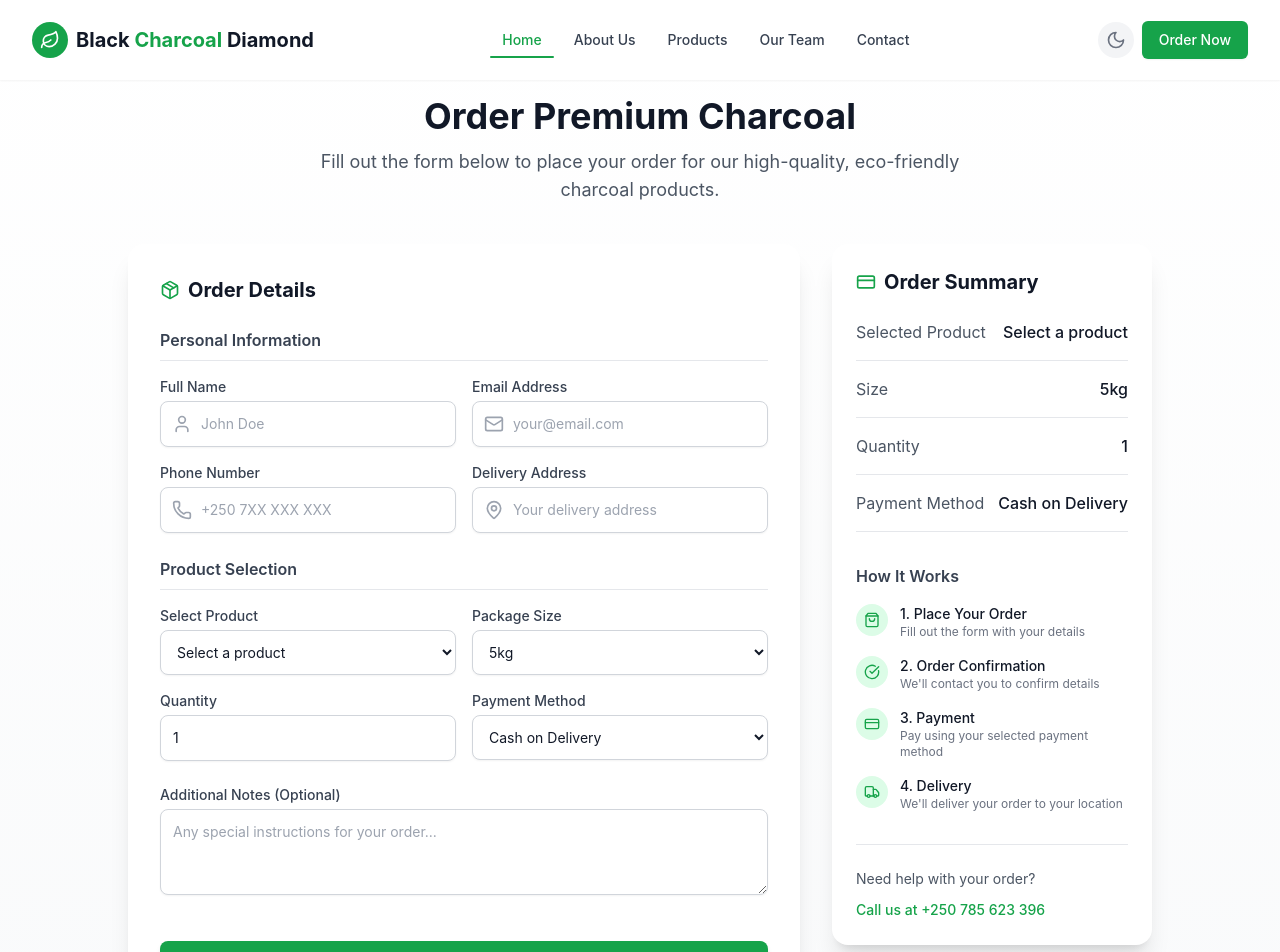
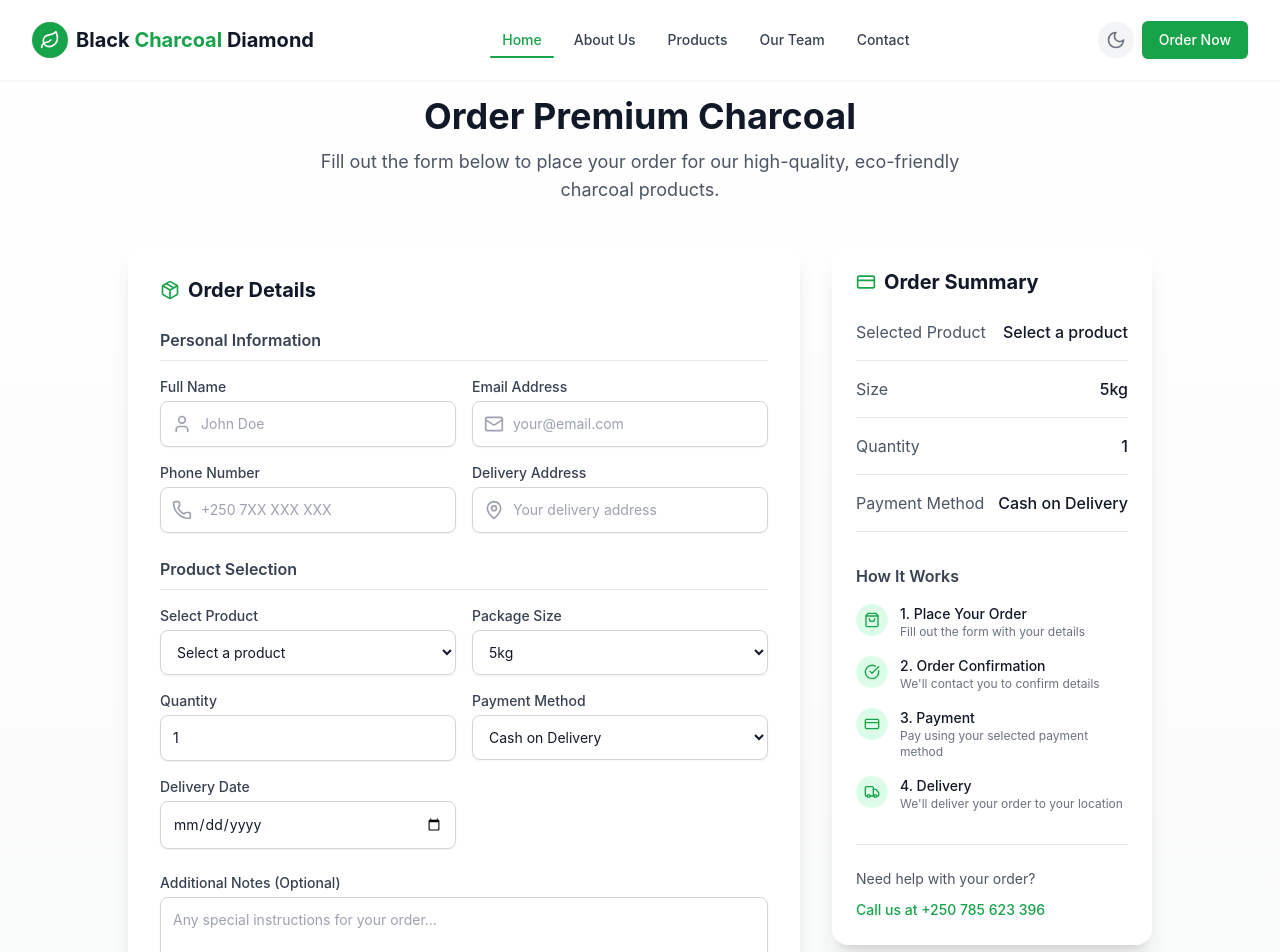
Before and after one commit to Prince-Kid/Black-Diamond-Charcoal, a React (Create React App) app: page /order in a window 1280 px wide. Shown: the top 952 px of the page. Built offline with nearby package versions, Linux system fonts and the light colour scheme.

Commit message:
adding the delivery date and the unit price

```diff
--- a/src/Components/Order/Order.tsx
+++ b/src/Components/Order/Order.tsx
@@ -18,7 +18,9 @@ const Order = () => {
   paymentMethod: "cash",
   notes: "",
   totalPrice: "",
-  })
+  unitPrice: "",
+  deliveryDate: "",
+});
 
   const [orderSubmitted, setOrderSubmitted] = useState(false)
   const [isSubmitting, setIsSubmitting] = useState(false)
@@ -40,6 +42,9 @@ const Order = () => {
       // Extract price from product name
       const priceText = selectedProduct.name.split(" - ")[1];
       const priceValue = parseInt(priceText.replace(/[^0-9]/g, ''));
+
+      // Store unit price
+      updatedFormData.unitPrice = priceValue.toString();
 
       // Calculate total based on quantity
       const quantity = parseInt(name === "quantity" ? value : formData.quantity) || 1;
@@ -286,6 +291,21 @@ const Order = () => {
                             <option value="bankTransfer">Bank Transfer</option>
                           </select>
                         </div>
+
+                         <div>
+    <label className="block text-sm font-medium text-gray-700 dark:text-gray-300 mb-1">
+      Delivery Date
+    </label>
+    <input
+      type="date"
+      name="deliveryDate"
+      value={formData.deliveryDate}
+      onChange={handleChange}
+      className="w-full rounded-lg border border-gray-300 dark:border-gray-600 bg-white dark:bg-gray-700 p-3 text-sm text-gray-900 dark:text-white shadow-sm focus:border-green-500 focus:ring-2 focus:ring-green-200 dark:focus:ring-green-800 transition-all"
+      required
+      min={new Date().toISOString().split('T')[0]} // Set min date to today
+    />
+  </div>
                       </div>
                     </div>
 
@@ -382,6 +402,22 @@ const Order = () => {
         {products.find((p) => p.id === formData.product)?.name || formData.product}
       </span>
     </p>
+    <p className="text-sm">
+      <span className="font-medium text-gray-700 dark:text-gray-300">Quantity:</span>{" "}
+      <span className="text-gray-600 dark:text-gray-400">{formData.quantity}</span>
+    </p>
+    <p className="text-sm">
+      <span className="font-medium text-gray-700 dark:text-gray-300">Delivery Date:</span>{" "}
+      <span className="text-gray-600 dark:text-gray-400">
+        {formData.deliveryDate ? new Date(formData.deliveryDate).toLocaleDateString() : "Not specified"}
+      </span>
+    </p>
+    <p className="text-sm">
+      <span className="font-medium text-gray-700 dark:text-gray-300">Total Price:</span>{" "}
+      <span className="text-gray-600 dark:text-gray-400">
+        {parseInt(formData.totalPrice).toString().replace(/\B(?=(\d{3})+(?!\d))/g, ",")} RWF
+      </span>
+    </p>
   </div>
 </div>
                   <p className="text-gray-600 dark:text-gray-300 mb-8">
@@ -435,25 +471,29 @@ const Order = () => {
     </span>
   </div>
   {formData.product && (
+    <>
+      <div className="flex justify-between pb-4 border-b border-gray-200 dark:border-gray-700">
+        <span className="text-gray-600 dark:text-gray-300">Unit Price</span>
+        <span className="font-medium text-gray-900 dark:text-white">
+          {parseInt(formData.unitPrice).toString().replace(/\B(?=(\d{3})+(?!\d))/g, ",")} RWF
+        </span>
+      </div>
+
+      <div className="flex justify-between pb-4 border-b border-gray-200 dark:border-gray-700">
+        <span className="text-gray-600 dark:text-gray-300">Delivery Date</span>
+        <span className="font-medium text-gray-900 dark:text-white">
+          {formData.deliveryDate ? new Date(formData.deliveryDate).toLocaleDateString() : "Not set"}
+        </span>
+      </div>
+
+      {/* Total price section */}
       <div className="flex justify-between pt-2">
         <span className="text-lg font-medium text-gray-800 dark:text-gray-200">Total</span>
         <span className="text-lg font-bold text-green-600 dark:text-green-400">
-        {(() => {
-          const selectedProduct = products.find(p => p.id === formData.product);
-          if (!selectedProduct) return "0 RWF";
-
-          // Extract price from the product name
-          const priceText = selectedProduct.name.split(" - ")[1];
-          const priceValue = parseInt(priceText.replace(/[^0-9]/g, ''));
-
-          // Calculate total
-          const total = priceValue * parseInt(formData.quantity || "1");
-
-          // Format with thousand separators
-          return total.toString().replace(/\B(?=(\d{3})+(?!\d))/g, ",") + " RWF";
-        })()}
+          {parseInt(formData.totalPrice).toString().replace(/\B(?=(\d{3})+(?!\d))/g, ",")} RWF
         </span>
       </div>
+    </>
   )}
 </div>
                 {/* Order Process Steps */}
```
Lines whose indentation alone changed are shown as unchanged.
